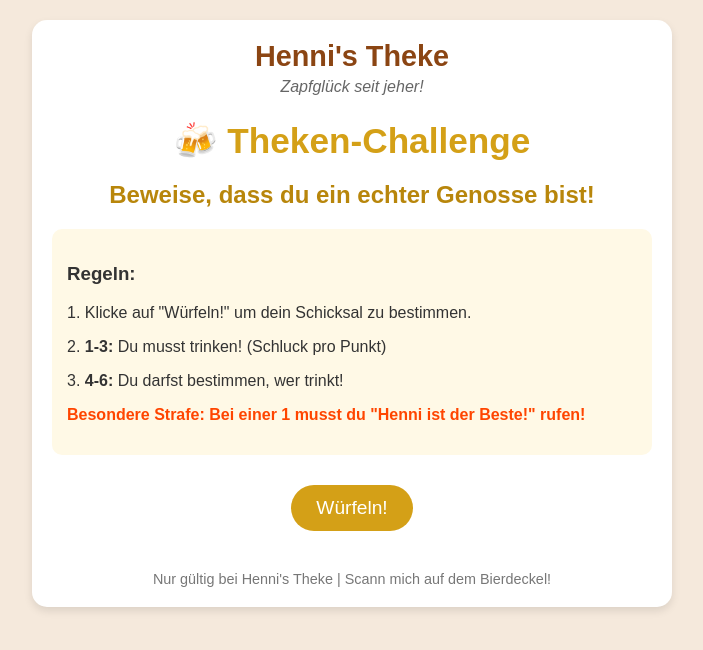
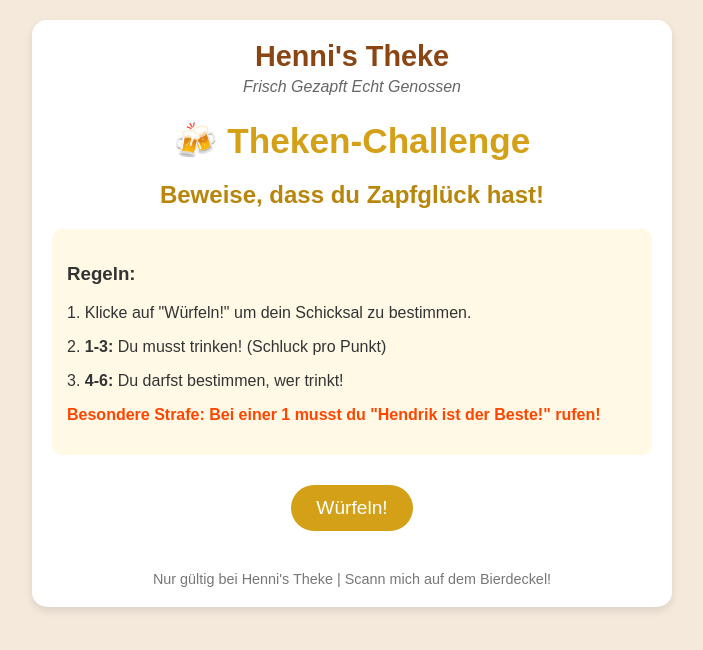
Before and after one commit to Henk0909/Henni-s-Theken-Challenge, a plain HTML site: page index.html in a window 1280 px wide. Shown: the whole page, without its empty margins (288-991 px from the left). Drawn offline with Linux system fonts and the light colour scheme.

Commit message:
Update index.html

```diff
--- a/index.html
+++ b/index.html
@@ -3,7 +3,7 @@
 <head>
     <meta charset="UTF-8">
     <meta name="viewport" content="width=device-width, initial-scale=1.0">
-    <title>Henni's Theken-Challenge | Zapfglück pur!</title>
+    <title>Henni's Theken-Challenge | Frisch Gezapft   Echt Genossen</title>
     <style>
         body {
             font-family: 'Arial', sans-serif;
@@ -82,17 +82,17 @@
 <body>
     <div class="container">
         <div class="logo">Henni's Theke</div>
-        <div class="slogan">Zapfglück seit jeher!</div>
+        <div class="slogan">Frisch Gezapft   Echt Genossen</div>
 
         <h1>🍻 Theken-Challenge</h1>
-        <h2>Beweise, dass du ein echter Genosse bist!</h2>
+        <h2>Beweise, dass du Zapfglück hast!</h2>
 
         <div class="rules">
             <h3>Regeln:</h3>
             <p>1. Klicke auf "Würfeln!" um dein Schicksal zu bestimmen.</p>
             <p>2. <strong>1-3:</strong> Du musst trinken! (Schluck pro Punkt)</p>
             <p>3. <strong>4-6:</strong> Du darfst bestimmen, wer trinkt!</p>
-            <p class="penalty">Besondere Strafe: Bei einer 1 musst du "Henni ist der Beste!" rufen!</p>
+            <p class="penalty">Besondere Strafe: Bei einer 1 musst du "Hendrik ist der Beste!" rufen!</p>
         </div>
 
         <button onclick="rollDice()">Würfeln!</button>
@@ -117,7 +117,7 @@
                     message = `🎲 Du hast eine ${dice}!
                     <br> <span style="color:#ff4500">Trink ${dice} Schluck(e)!</span>`;
                     if (dice === 1) {
-                        message += "<br> 👉 Rufe: 'Henni ist der Beste!'";
+                        message += "<br> 👉 Rufe: 'Hendrik ist der Beste!'";
                     }
                 } else {
                     message = `🎲 Du hast eine ${dice}!
```
